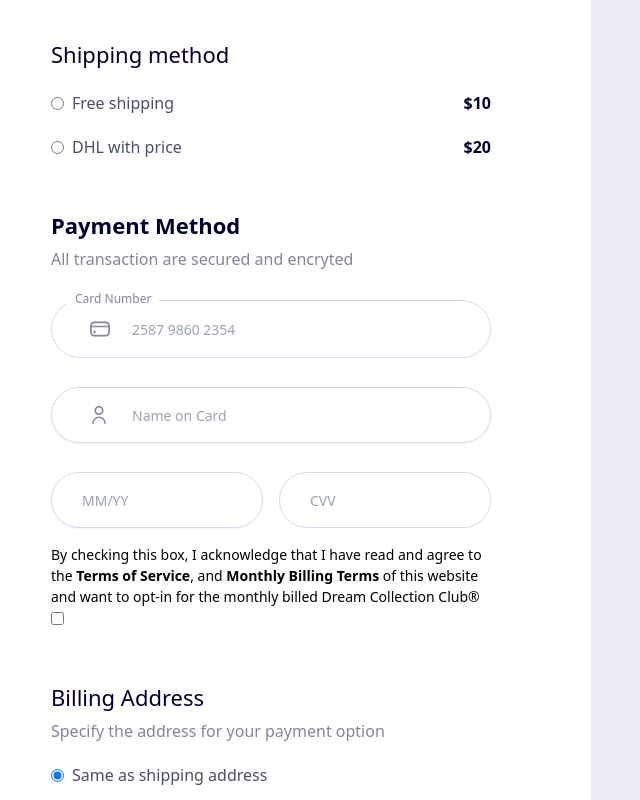
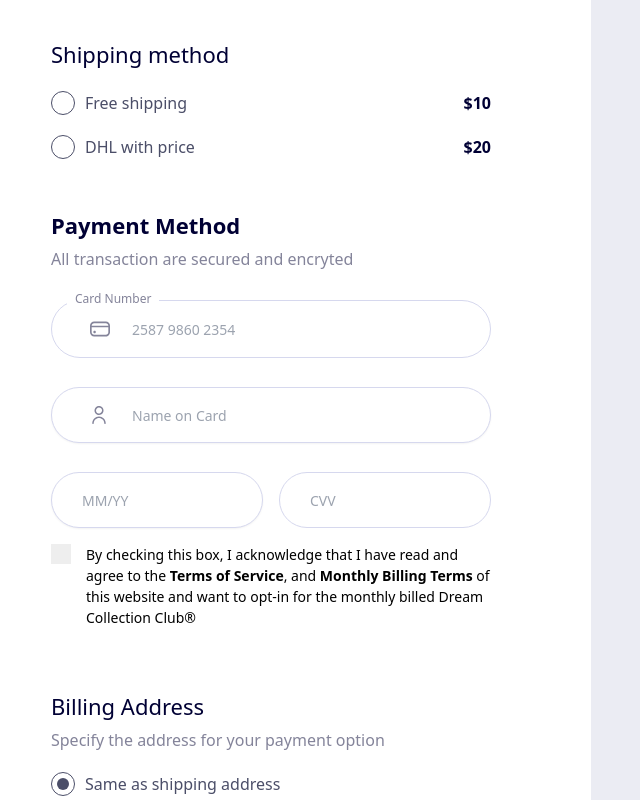
Before and after one commit to Rc0fficial/Checkout-Template, a Next.js app: page / in a window 1280 px wide. Shown: the part 1160-1960 px from the top of the page, without its empty margins (49-689 px from the left). Built offline with nearby package versions, Linux system fonts and the light colour scheme.

Commit message:
update on globals.css

```diff
--- a/src/styles/globals.css
+++ b/src/styles/globals.css
@@ -1,3 +1,89 @@
 @tailwind base;
 @tailwind components;
 @tailwind utilities;
+
+input[type="radio"] {
+  -webkit-appearance: none;
+  -moz-appearance: none;
+  appearance: none;
+  width: 24px;
+  height: 24px;
+  border: 1px solid #4b4e68;
+  border-radius: 50%;
+  outline: none;
+  transition: all 0.2s ease-in-out;
+  margin-right: 10px;
+}
+
+input[type="radio"]:checked::before {
+  content: "";
+  display: block;
+  width: 12px;
+  height: 12px;
+  margin: 5px;
+  border-radius: 50%;
+  background-color: #4b4e68;
+}
+
+/* The checkboxContainer */
+.checkboxContainer {
+  display: block;
+  position: relative;
+  padding-left: 35px;
+  margin-bottom: 12px;
+  cursor: pointer;
+  font-size: 22px;
+  -webkit-user-select: none;
+  -moz-user-select: none;
+  -ms-user-select: none;
+  user-select: none;
+}
+
+/* Hide the browser's default checkbox */
+.checkboxContainer input {
+  position: absolute;
+  opacity: 0;
+  cursor: pointer;
+  height: 0;
+  width: 0;
+}
+
+/* Create a custom checkbox */
+.checkmark {
+  position: absolute;
+  top: 0;
+  left: 0;
+  height: 20px;
+  width: 20px;
+  background-color: #eee;
+}
+
+/* When the checkbox is checked, add a blue background */
+.checkboxContainer input:checked ~ .checkmark {
+  background-color: #4b4e68;
+}
+
+/* Create the checkmark/indicator (hidden when not checked) */
+.checkmark:after {
+  content: "";
+  position: absolute;
+  display: none;
+}
+
+/* Show the checkmark when checked */
+.checkboxContainer input:checked ~ .checkmark:after {
+  display: block;
+}
+
+/* Style the checkmark/indicator */
+.checkboxContainer .checkmark:after {
+  left: 7px;
+  top: 2px;
+  width: 7px;
+  height: 13px;
+  border: solid white;
+  border-width: 0 3px 3px 0;
+  -webkit-transform: rotate(45deg);
+  -ms-transform: rotate(45deg);
+  transform: rotate(45deg);
+}
```
